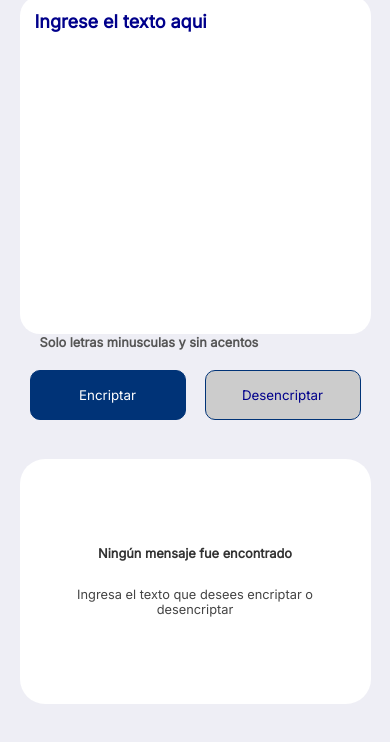
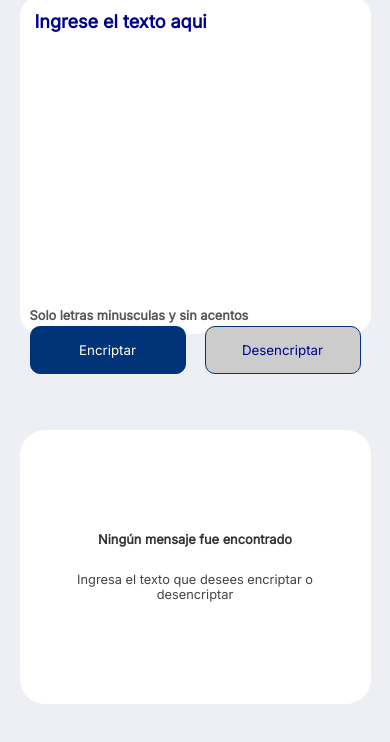
Before and after one commit to HeadEyes/Challenge-Grupo5, a plain HTML site: page index.html in a window 390 px wide. Shown: the part 98-840 px from the top of the page. Drawn offline with Linux system fonts and the light colour scheme.

Commit message:
Arreglado error de botones

```diff
--- a/style.css
+++ b/style.css
@@ -88,30 +88,35 @@ header {
 
 .div-botones {
   height: 15%;
+  width: 100%;
   padding: 10px;
   box-sizing: border-box;
-  align-self: center;
   text-align: left;
+
   display: flex;
   flex-direction: column;
-  justify-content: center;
+
 }
 
 .label {
   font-size: 14px;
   font-weight: bold;
   color: #555;
-  padding: 10px;
+  padding: 0 0 10px 10%;
+
 }
 
-.div-convertir {
-  margin-top: 10px;
+
+.div-convertir{
+  width: 100%;
+  display: flex;
+  align-items: center;
+  justify-content: space-evenly;
 }
-
 .btn-enc {
   font-family: "Inter";
-  width: 250px;
-  height: 50px;
+  padding: 15px 0;
+  width: 35%;
   border: solid 1px #037;
   background-color: #037;
   color: #fff;
@@ -120,13 +125,15 @@ header {
 
 .btn-des {
   font-family: "Inter";
-  width: 250px;
-  height: 50px;
+  padding: 15px 0;
+  width: 35%;
   border: solid 1px #037;
   background-color: #ccc;
   color: darkblue;
   border-radius: 10px;
 }
+
+
 
 footer {
   height: 5%;
@@ -259,18 +266,23 @@ footer {
     height: 40vh;
   }
 
-  .label{
-    font-size: 0.8rem;
-  }
 
   /* BOTONES */
   .div-botones{
     height: fit-content;
     width: 100%;
+    display: flex;
+    flex-direction: column;
+    text-align: left;
+  }
 
+  .label{
+    font-size: 0.8rem;
+    padding: 0;
   }
 
   .div-convertir {
+    margin-top: 0.2rem;
     display: flex;
     flex-direction: row;
     width: 100%;
```
